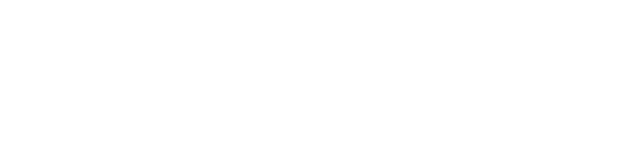
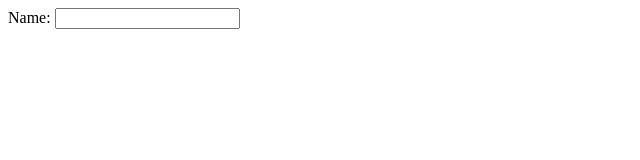
Before and after one commit to samirajabbari/testRepository, a plain HTML site: page LoginPage.html in a window 1280 px wide. Shown: the whole page, without its empty margins (0-640 px from the left). Drawn offline with Linux system fonts and the light colour scheme.

Commit message:
Add Form in my login page

```diff
--- a/LoginPage.html
+++ b/LoginPage.html
@@ -5,5 +5,8 @@
     <meta name="viewport" content="width=device-width, initial-scale=1.0" />
     <title>Document</title>
   </head>
-  <body></body>
+  <body>
+    <label>Name:</label>
+    <input type="text" />
+  </body>
 </html>
```
